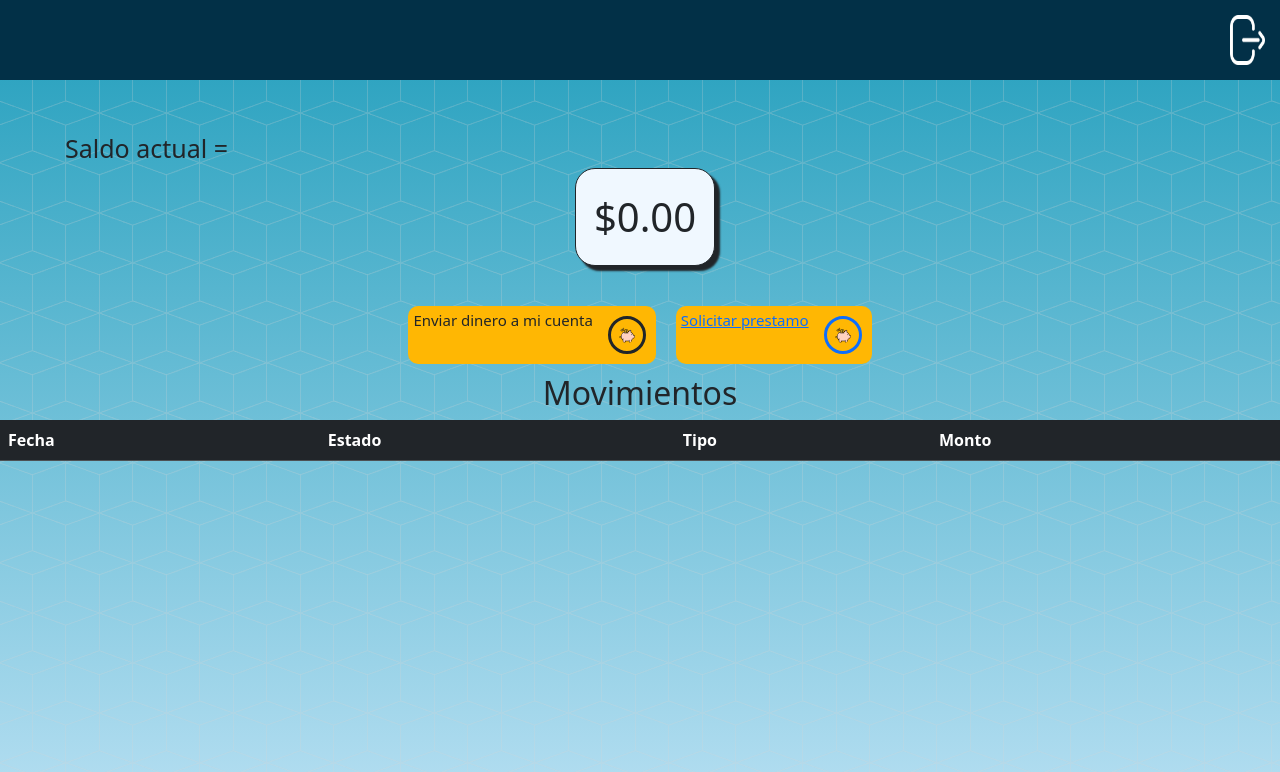
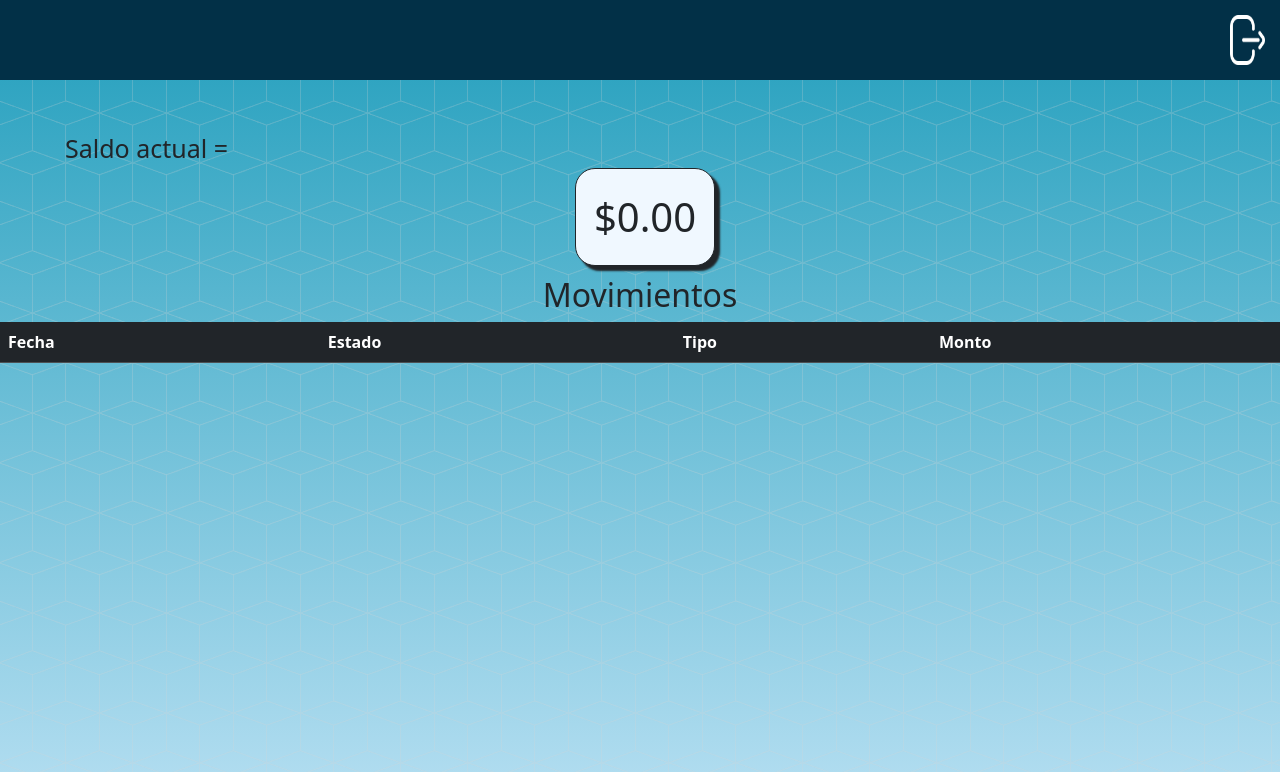
Before and after one commit to yesidramirezmendezm/natillera-web, a plain HTML site: page perfil/perfil.html in a window 1280 px wide. Drawn offline with nearby package versions, Linux system fonts and the light colour scheme.

Commit message:
Feat: Se comentan los dos botones

```diff
--- a/perfil/perfil.html
+++ b/perfil/perfil.html
@@ -27,7 +27,7 @@
 
         </div>
     </div>
-     <div class="cargar">
+    <!--  <div class="cargar">
         <div>
             <h3>Enviar dinero a mi cuenta </h3>
             <img src="hucha.png" alt="alcancia">
@@ -39,7 +39,7 @@
 
             </div>
         </a>
-    </div>
+    </div> -->
 
 
 
```
